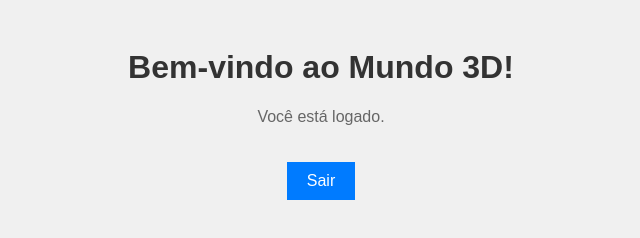
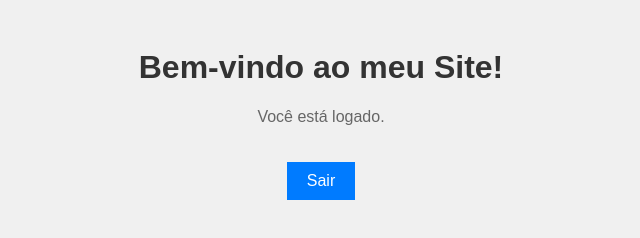
Before and after one commit to marcosordnael/NovoSite, a website with bundled scripts: page public/home.html in a window 1280 px wide. Shown: the whole page, without its empty margins (319-959 px from the left). Built offline with nearby package versions, Linux system fonts and the light colour scheme; no server answers.

Commit message:
Update home.html

```diff
--- a/public/home.html
+++ b/public/home.html
@@ -7,7 +7,7 @@
     <link rel="stylesheet" href="style-home.css">
 </head>
 <body>
-    <h1>Bem-vindo ao Mundo 3D!</h1>
+    <h1>Bem-vindo ao meu Site!</h1>
     <p>Você está logado.</p>
     <button id="logout-button">Sair</button>
     <script type="module" src="script.js"></script>
```
